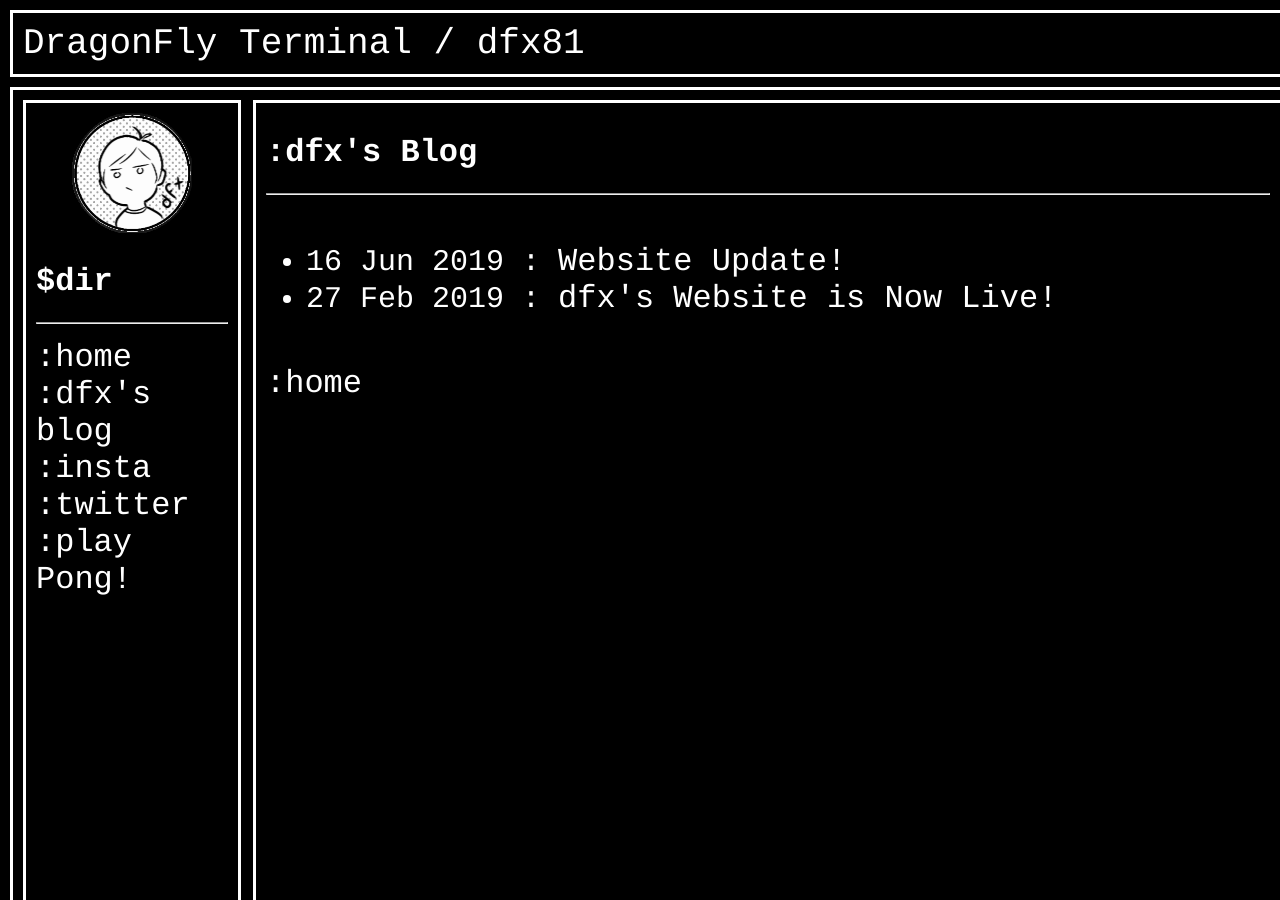
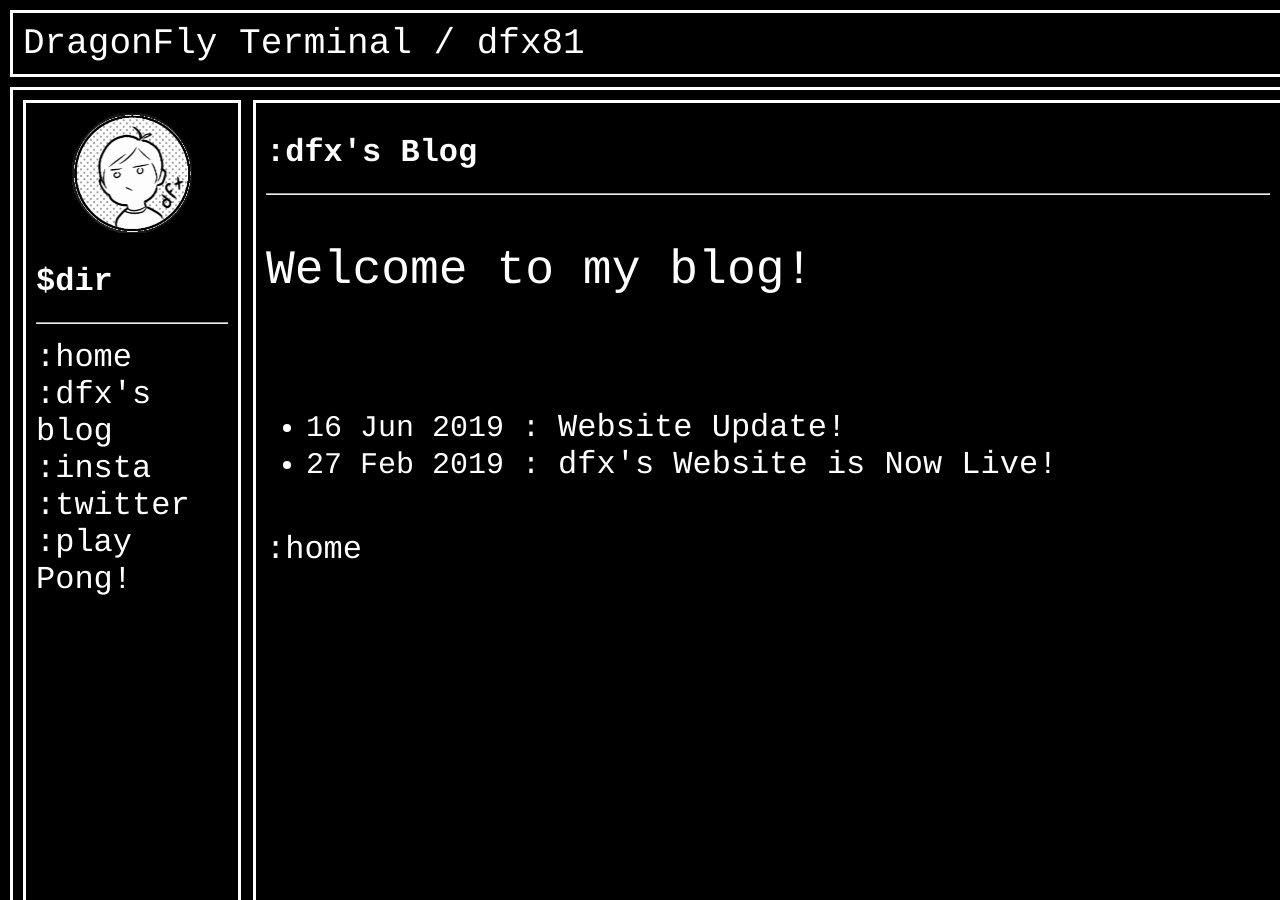
Before and after one commit to dfx81/dfx81.github.io, a Jekyll site: the page built from blog/index.html, in a window 1280 px wide and 900 px high. Built offline with Jekyll 4.4.1, drawn with Linux system fonts in a browser that asks for light colours.

Commit message:
G. Translate prob fix... again

```diff
--- a/blog/index.html
+++ b/blog/index.html
@@ -2,8 +2,12 @@
 layout: default
 title: dfx's Blog
 ---
-    <ul class="posts">
-      {% for post in site.posts %}
-        <li><span>{{post.date | date_to_string}}</span> : <a href="{{post.url}}" title="{{post.title}}"> {{post.title}}</a></li>
-      {% endfor %}
-    </ul>
+
+<p>Welcome to my blog!</p>
+<br/>
+
+<ul class="posts">
+  {% for post in site.posts %}
+    <li><span>{{post.date | date_to_string}}</span> : <a href="{{post.url}}" title="{{post.title}}"> {{post.title}}</a></li>
+  {% endfor %}
+</ul>
```
